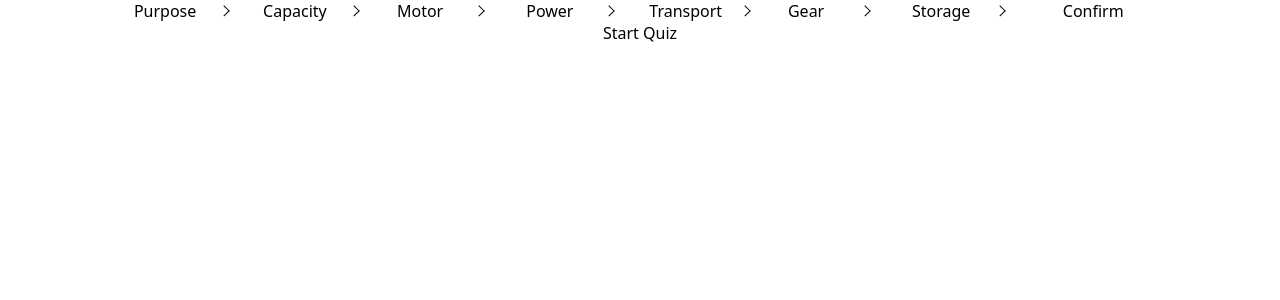
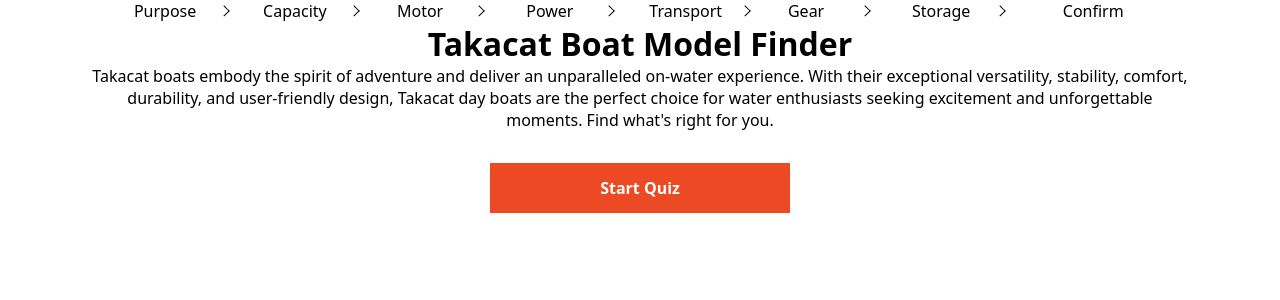
Before and after one commit to ItsAndrewM/product_quiz, a Next.js app: page / in a window 1280 px wide. Shown: the top 300 px of the page. Built offline with nearby package versions, Linux system fonts and the light colour scheme.

Commit message:
added title screen

```diff
--- a/pages/index.js
+++ b/pages/index.js
@@ -1,13 +1,31 @@
 import Layout from "@/components/ui/layout/layout";
 import Link from "next/link";
+import questionStyles from "@/styles/question.module.css";
+import confirmStyles from "@/styles/confirm.module.css";
 
 //https://www.firstlite.com/pages/firstlite-kit-finder.html?lang=en_CA
 
 export default function Home() {
   return (
     <Layout>
-      <div>
-        <Link href={"/quiz/purpose"}>Start Quiz</Link>
+      <div className={questionStyles.wrapper}>
+        <div className={questionStyles.titleWrapper}>
+          <h1>Takacat Boat Model Finder</h1>
+          <p>
+            Takacat boats embody the spirit of adventure and deliver an
+            unparalleled on-water experience. With their exceptional
+            versatility, stability, comfort, durability, and user-friendly
+            design, Takacat day boats are the perfect choice for water
+            enthusiasts seeking excitement and unforgettable moments. Find
+            what&apos;s right for you.
+          </p>
+        </div>
+        <Link
+          href={"/quiz/purpose"}
+          className={`${confirmStyles.button} ${questionStyles.submit}`}
+        >
+          Start Quiz
+        </Link>
       </div>
     </Layout>
   );
```
